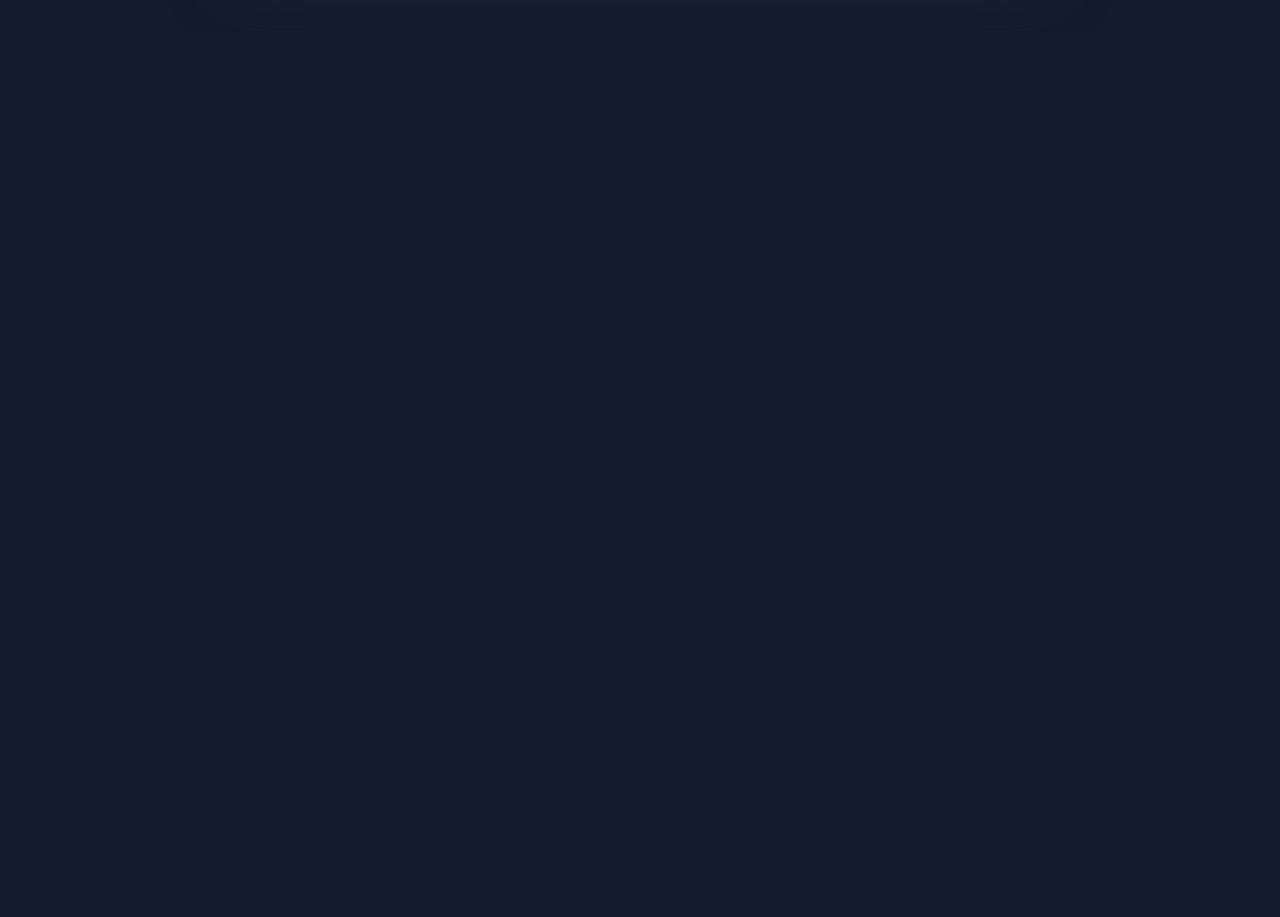
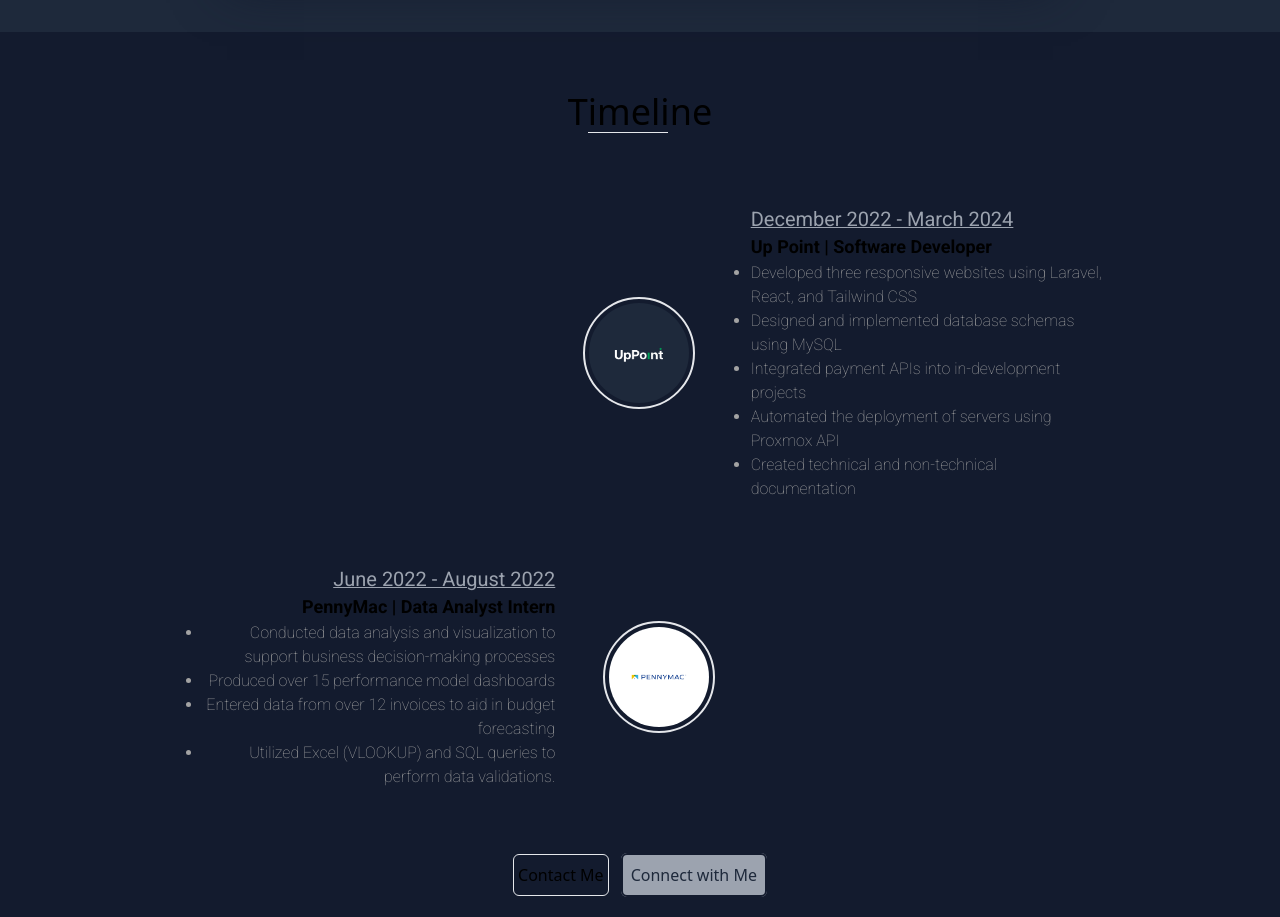
Before and after one commit to sammatcha/sammatcha.github.io, a Next.js app: page / in a window 1280 px wide. Shown: the part 1780-2697 px from the top of the page. Before the commit the page ends 1812 px from the top, so only its background shows below. Built offline with nearby package versions, Linux system fonts and the light colour scheme.

Commit message:
work section and added blog in navbar

```diff
--- a/app/components/NavBar.tsx
+++ b/app/components/NavBar.tsx
@@ -1,16 +1,17 @@
 import React from "react";
 import Socials from "./Socials";
 
-const Item  = {
-    id: Number,
-    name: String,
-    href: String
+type Item  = {
+    id: number,
+    name: string,
+    href: string
 };
 
 const nav = [
     {id: 1, name:'Home', href: '/'},
     {id: 2, name:'About', href: '#about'},
     {id: 3, name:'Work', href: '#work'},
+    {id: 4, name:'Blog', href: '#blog'},
 ];
 
 export default function NavBar(){
--- a/app/globals.css
+++ b/app/globals.css
@@ -23,13 +23,15 @@
 
 body {
   color: rgb(var(--foreground-rgb));
-  background: linear-gradient(
+  /* background: linear-gradient(
       to bottom,
       transparent,
       rgb(var(--background-end-rgb))
     )
-    rgb(var(--background-start-rgb));
+    rgb(var(--background-start-rgb)); */
+    background-color: #131B2E;
 }
+
 .inter-text{
   font-family: var(--font-inter);
 }
--- a/app/layout.tsx
+++ b/app/layout.tsx
@@ -41,7 +41,7 @@ export default function RootLayout({
 }>) {
   return (
     <html lang="en">
-      <body className={`${inter.variable} ${roboto.variable} ${dancing.variable} ${satisfy.variable} bg-slightGreyBlue` }>
+      <body className={`${inter.variable} ${roboto.variable} ${dancing.variable} ${satisfy.variable}` }>
        <NavBar/>
         {children}
         </body>
--- a/app/page.tsx
+++ b/app/page.tsx
@@ -1,6 +1,7 @@
 import Image from "next/image";
 import AboutMe from "./aboutMe/components/AboutMe";
 import Home from "./home/Home";
+import Work from "./work/Work";
 
 export default function HomePage() {
   return (
@@ -8,6 +9,7 @@ export default function HomePage() {
 
         <Home/>
         <AboutMe/>
+        <Work/>
 
     </main>
   );
--- /dev/null
+++ b/app/work/Connect.tsx
@@ -0,0 +1,25 @@
+'use client'
+import Link from "next/link"
+import { useRouter } from "next/navigation"
+import React from "react"
+
+interface ConnectProps {
+    href: string;
+}
+
+export default function Connect({href}: ConnectProps){
+    const router = useRouter()
+    const handleClick = () =>{
+        router.push(href)
+    }
+    return(
+        <div className="flex bg-gray-400 rounded-md">
+            <Link href={href}
+            onClick={handleClick} passHref
+            className="border-2 rounded-md border-darkGreyBlue max-w-[10rem] px-2 py-2 text-slightGreyBlue hover:bg-slightGreyBlue hover:text-white hover:border-white"
+            >
+           Connect with Me
+            </Link>
+        </div>
+    )
+}
--- /dev/null
+++ b/app/work/Work.tsx
@@ -0,0 +1,30 @@
+import React from "react";
+import Timeline from "./components/Timeline";
+import ContactMeButton from "./components/ContactMeButton";
+import Connect from "./Connect";
+
+interface ParentConnectProps {
+    href: string
+}
+export default function Work(){
+
+    return(
+        <div className="min-w-full min-h-screen" id="work">
+            <div className="items-center justify-center flex lg:m-10">
+                <span>
+                <h1 className="text-4xl mt-5">Timeline </h1>
+                <p className="border-b w-20 ms-5"></p>
+                </span>
+            </div>
+            <Timeline/>
+
+            <div className="flex flex-col justify-center items-center mb-5">
+                <div className="flex justify-center items-center space-x-3 ">
+                <ContactMeButton/>
+                <Connect href={"https://www.linkedin.com/in/samanthakang079/"}/>
+                </div>
+
+            </div>
+        </div>
+    )
+}
--- /dev/null
+++ b/app/work/components/ContactMeButton.tsx
@@ -0,0 +1,11 @@
+'use client'
+import React from "react"
+
+export default function ContactMeButton(){
+    return(
+        <div>
+            {/* TODO: LINK TO CONTACT FORM AT BOTTOM? */}
+            <div className="border rounded-md max-w-[6rem] px-1 py-2 hover:bg-slightGreyBlue cursor-crosshair" onClick ={() => console.log('button clicked')}>Contact Me</div>
+        </div>
+    )
+}
--- /dev/null
+++ b/app/work/components/Timeline.tsx
@@ -0,0 +1,79 @@
+import Image from "next/image";
+import React from "react";
+
+
+type Job = {
+    id: number,
+    date: string,
+    name: string,
+    body: string[],
+    logo: string
+}
+const jobs: Job[] = [
+    {
+     id: 0 ,
+     date: 'December 2022 - March 2024',
+     name: 'Up Point | Software Developer',
+     body: [
+        'Developed three responsive websites using Laravel, React, and Tailwind CSS',
+        'Designed and implemented database schemas using MySQL',
+        'Integrated payment APIs into in-development projects',
+        'Automated the deployment of servers using Proxmox API',
+        'Created technical and non-technical documentation'
+    ],
+    logo : '/images/logos/uppoint-logo.png',
+    },
+    {
+        id: 1 ,
+        date: 'June 2022 - August 2022',
+        name: 'PennyMac | Data Analyst Intern',
+        body: [
+            'Conducted data analysis and visualization to support business decision-making processes',
+            'Produced over 15 performance model dashboards',
+            'Entered data from over 12 invoices to aid in budget forecasting',
+            'Utilized Excel (VLOOKUP) and SQL queries to perform data validations.'
+
+        ],
+        logo: '/images/logos/penny-logo.png'
+    },
+];
+export default function Timeline(){
+    return(
+        <div className="relative p-4" >
+            {jobs.map((job, index) => {
+               const isLeft = index % 2 === 0;
+               return(
+                <div key = {job.id} className={`flex  w-full mb-8 ${isLeft ? "flex-row-reverse ": "flex-row "}`}>
+                    <div className={`flex w-1/2 items-center pl-10 ${isLeft ? "justify-start text-left" : "justify-end text-right"}`}>
+                       <div className={`max-w-sm roboto-text p-4 `}>
+                           <p className="text-xl text-gray-400 underline decoration-1 ">{job.date}</p>
+                           <p className="text-lg font-bold">{job.name}</p>
+                            <ul className="list-disc text-neutral-400">
+                                {job.body.map((duty,idx) => (
+                                    <li key={idx} className="font-thin">
+                                        {duty}
+                                    </li>
+                                ))}
+                            </ul>
+
+                       </div>
+                   </div>
+                                                     {/* LOGO DIV */}
+                   <div className={`flex items-center w-3/5  ${isLeft ? "justify-end  ": "justify-start ml-8"}`} >
+                        <div className="rounded-full w-30 h-30 p-1 border-2 flex justify-center items-center  ">
+                            <Image src={job.logo} alt={"logo images of employment"} width={100} height={100} className=" rounded-full bg-slightGreyBlue"/>
+                        </div>
+                    </div>
+
+                </div>
+
+
+                )})
+
+
+             }
+
+        </div>
+
+    )
+}
--- a/tailwind.config.ts
+++ b/tailwind.config.ts
@@ -16,8 +16,8 @@ const config: Config = {
       },
       colors: {
         'darkMode' : '#0F172A',
-        'darkGreyBlue' : '#1E293B',
-        'slightGreyBlue' : '#131B2E'
+        'slightGreyBlue' : '#1E293B',
+        'darkGreyBlue' : '#131B2E'
       },
     },
   },
```
Also changed, not shown: public/images/logos/penny-logo.png (added), public/images/logos/uppoint-logo.png (added).
